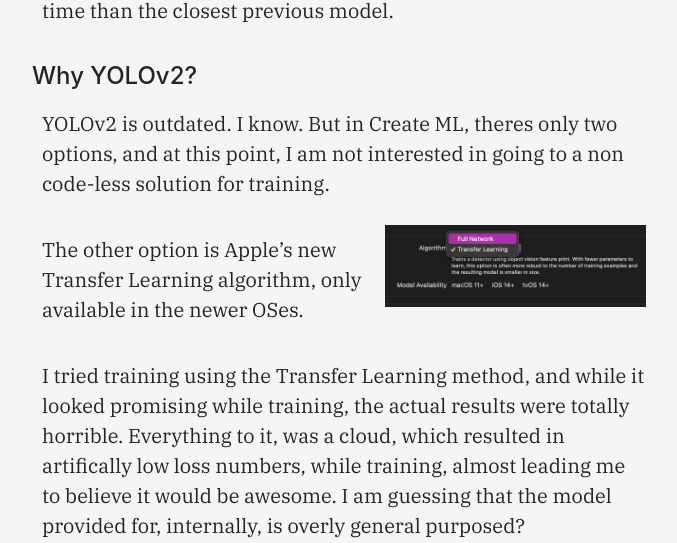
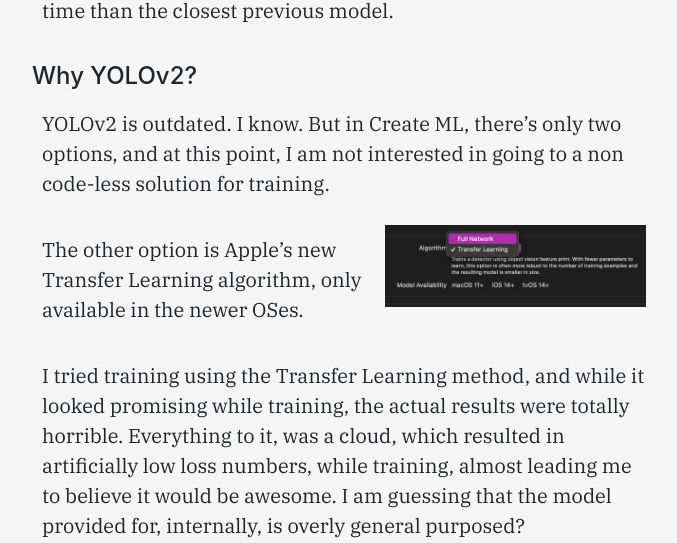
Before and after one commit to vincentneo/vincentneo.github.io, a Jekyll site: the page built from _posts/2021-03-11-PD3-Atmosphere.md, in a window 1280 px wide and 900 px high, scrolled down 11234 px, cut to the strip 150-693 px from the top of the window. Shown: the whole strip, without its empty margins (296-973 px from the left). Built offline with Jekyll 4.4.1, drawn with Linux system fonts in a browser that asks for light colours; some of the changed text lies outside the part shown.

Commit message:
grammar/spelling tweaks

```diff
--- a/_posts/2021-03-11-PD3-Atmosphere.md
+++ b/_posts/2021-03-11-PD3-Atmosphere.md
@@ -94,7 +94,7 @@ It wasn't that hard, as the end goal was to simply draw bounding boxes of what I
 If only RectLabel had a 'Sort Image by last added date', things would be even better, since my newly added images might not be one that is recently taken. But oh well, it works well enough for me to continue on.
 
 ## The actual training
-{% include article-img.html imagePath="/assets/2021-03-11/screenshots/createml.training.png" subtitle="Screenshotted this before I updated my Mac... Pardon the UI discrepencies 🙂"%}
+{% include article-img.html imagePath="/assets/2021-03-11/screenshots/createml.training.png" subtitle="Screenshotted this before I updated my Mac... Pardon the UI discrepancies 🙂"%}
 
 Inserted the new training data set, with the annotations JSON file, and I was ready to train an AI model again. I get to choose the algorithm to use for the training, and I chose Full Network/YOLOv2 in Create ML. I will talk about why I chose that instead of the other option, later in this article.
 
@@ -121,11 +121,11 @@ Things were also fine before I updated to macOS Big Sur. I guess only Apple engi
 Early models (trained in macOS Catalina) had the size of 64MB, but the final model (trained in macOS Big Sur) had the size of 32.1MB, despite using the same algorithm, albeit with 4x longer time than the closest previous model.
 
 #### Why YOLOv2?
-YOLOv2 is outdated. I know. But in Create ML, theres only two options, and at this point, I am not interested in going to a non code-less solution for training.
+YOLOv2 is outdated. I know. But in Create ML, there's only two options, and at this point, I am not interested in going to a non code-less solution for training.
 {% include article-img-float.html float="right" imagePath="/assets/2021-03-11/screenshots/algorithms.png" %}
 The other option is Apple's new Transfer Learning algorithm, only available in the newer OSes.
 
-I tried training using the Transfer Learning method, and while it looked promising while training, the actual results were totally horrible. Everything to it, was a cloud, which resulted in artifically low loss numbers, while training, almost leading me to believe it would be awesome. I am guessing that the model provided for, internally, is overly general purposed?
+I tried training using the Transfer Learning method, and while it looked promising while training, the actual results were totally horrible. Everything to it, was a cloud, which resulted in artificially low loss numbers, while training, almost leading me to believe it would be awesome. I am guessing that the model provided for, internally, is overly general purposed?
 
 {% include article-img.html imagePath="/assets/2021-03-11/screenshots/tulipSample3.png"%}
 Oh and the tulip is not just a cloud, but rather 3 clouds of different genera, at least, according to the lousy Transfer Learning model that I had trained.
```
Also changed, not shown: other parts of _posts/2021-03-11-PD3-Atmosphere.md (+8 -8 lines).
